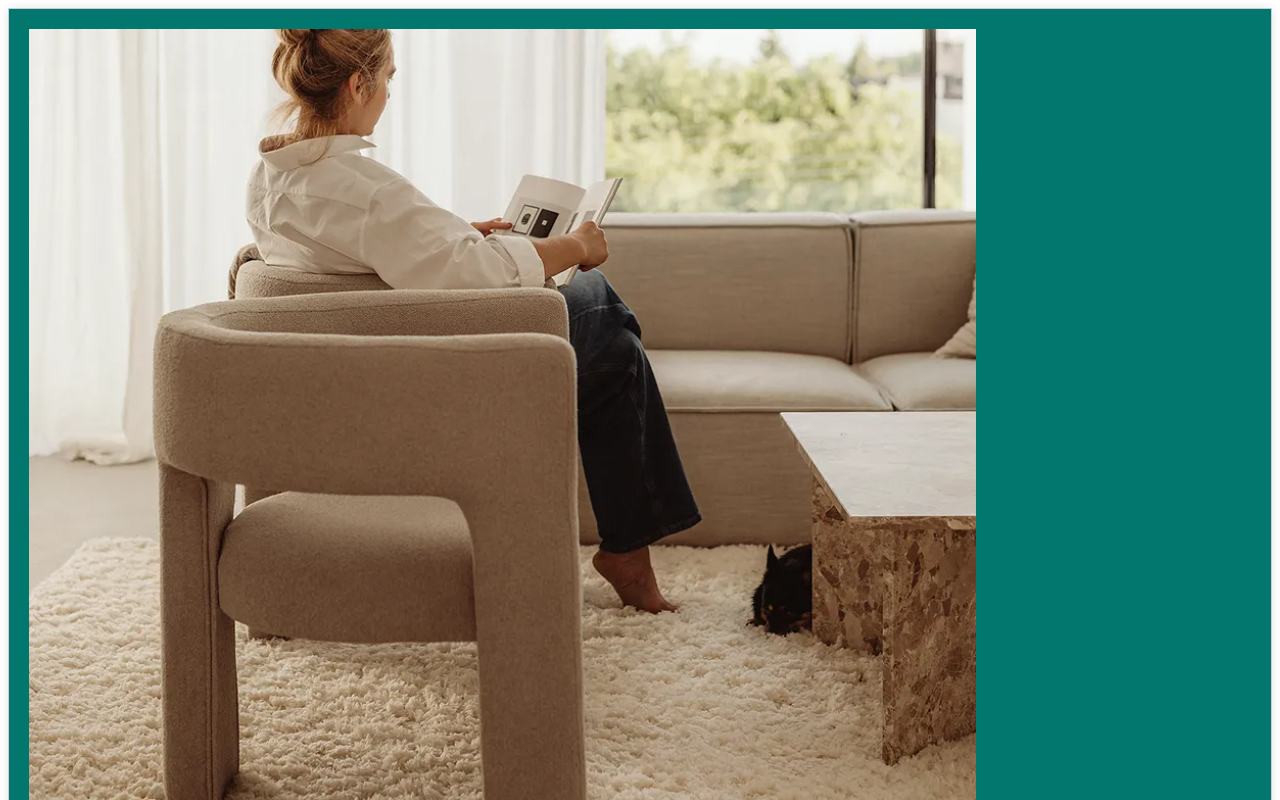
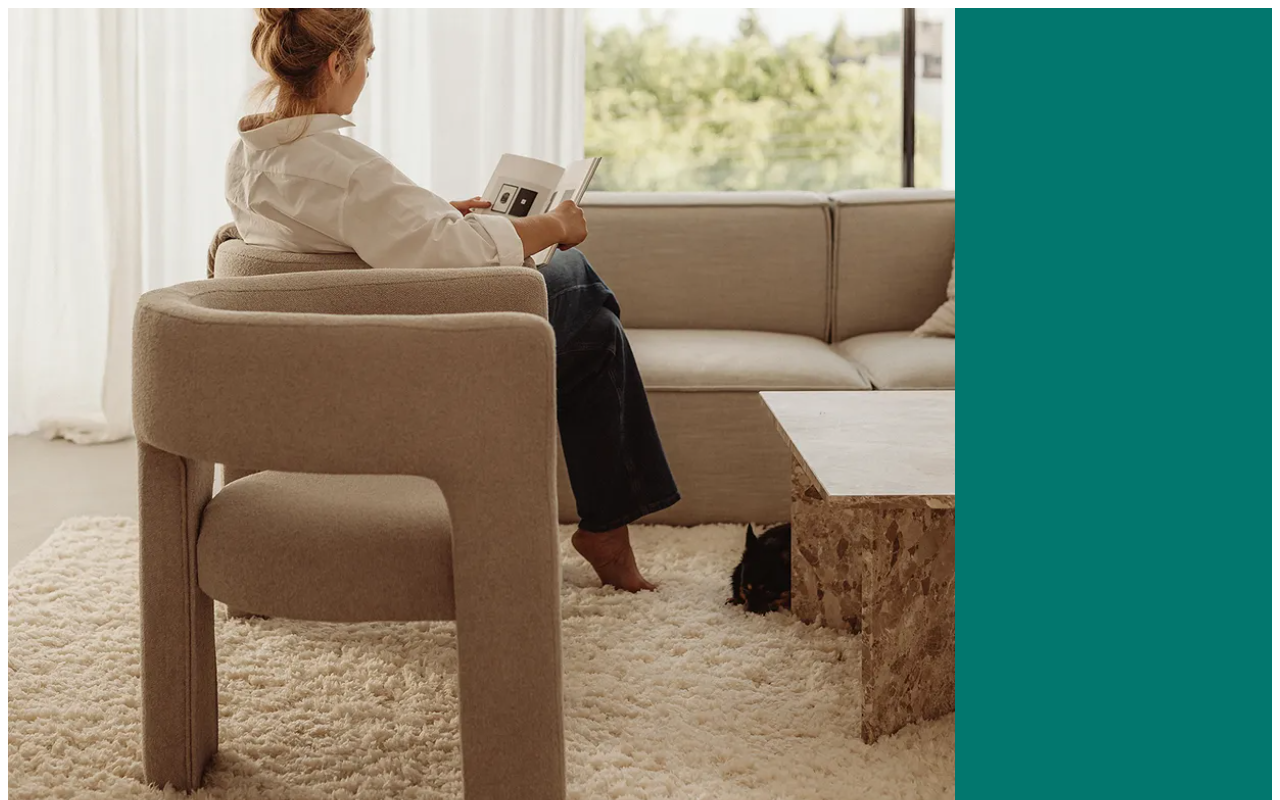
Before and after one commit to koldovsky/1193-team-03, a plain HTML site: page features.partial.html in a window 1280 px wide. Shown: the top 800 px of the page. Drawn offline with Linux system fonts and the light colour scheme.

Commit message:
change css

```diff
--- a/css/features.css
+++ b/css/features.css
@@ -2,9 +2,7 @@
   display: flex;
   flex-direction: row;
   background-color: #02776e;;
-  padding: 20px;
-  border: 1px solid #ccc;
-  box-shadow: 0 0 10px rgba(0, 0, 0, 0.1);
+
 }
 .features-image {
   width: 20%;
```
